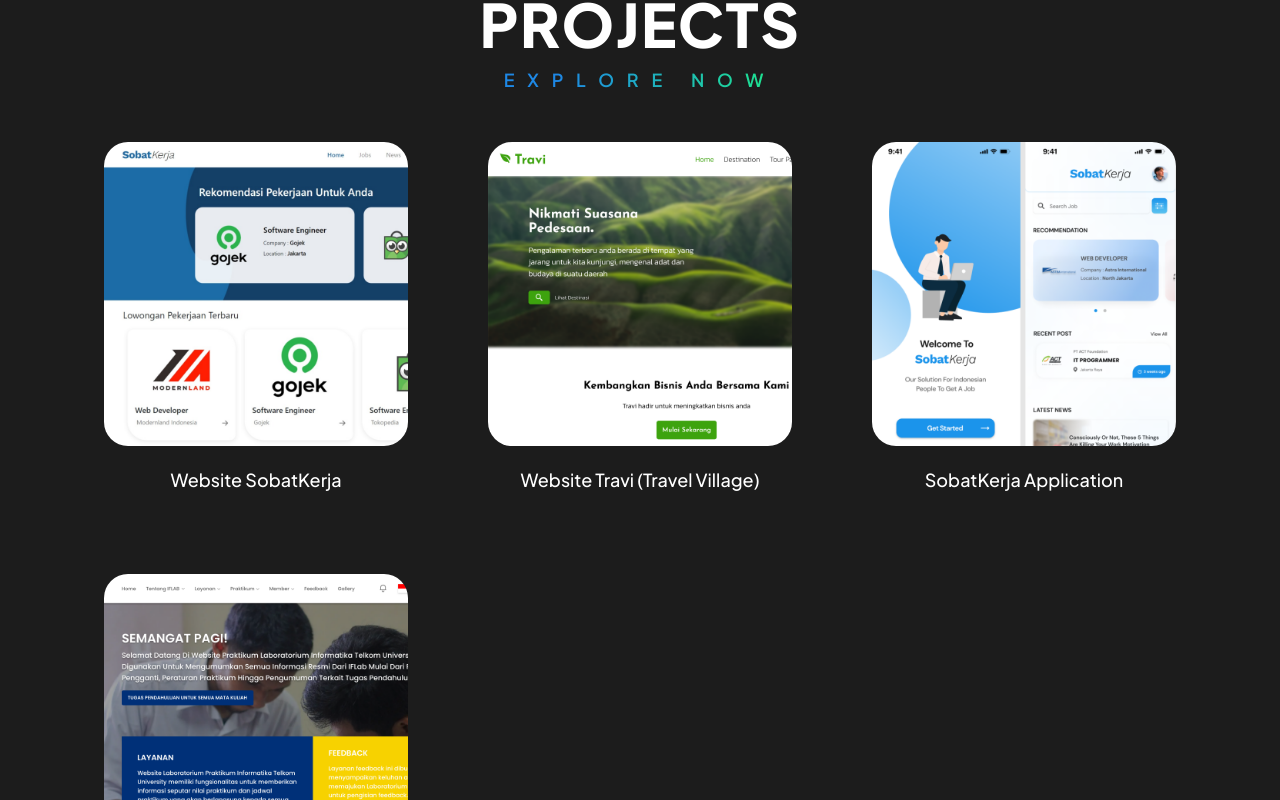
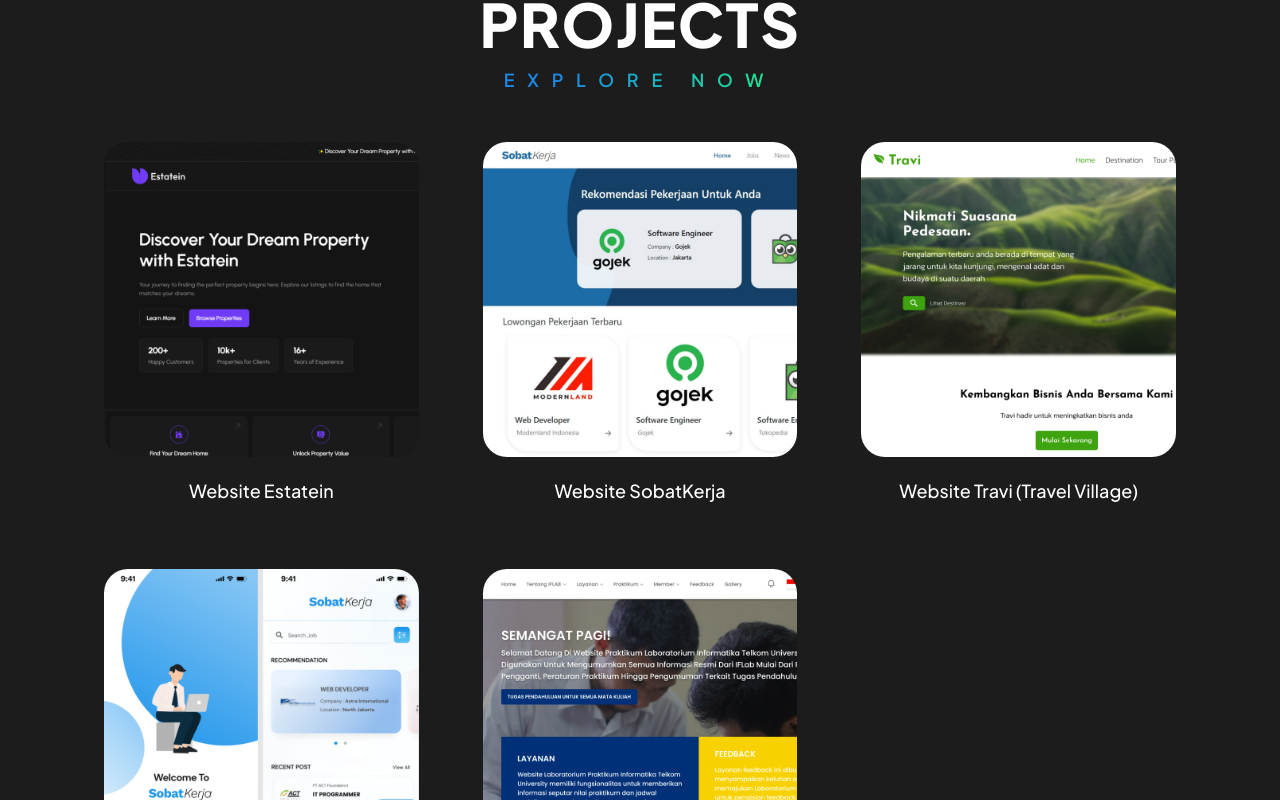
Before and after one commit to Fallcruz/Portfolio, a Next.js app: page / in a window 1280 px wide. Shown: the part 1820-2620 px from the top of the page. Built offline with nearby package versions, Linux system fonts and the light colour scheme; a web font is replaced by a local one.

Commit message:
update v3

```diff
--- a/app/components/Projects.js
+++ b/app/components/Projects.js
@@ -3,6 +3,7 @@
 
 function Projects() {
     const listProjects = [
+        { label: 'website-estatein', src: '/img/estatein.png', alt: 'website-estatein', title: 'Website Estatein' },
         { label: 'website-sobatkerja', src: '/img/sobatkerja.png', alt: 'website-sobatkerja', title: 'Website SobatKerja' },
         { label: 'website-travi', src: '/img/travi.png', alt: 'website-travi', title: 'Website Travi (Travel Village)' },
         { label: 'sobatkerja-application', src: '/img/sobatkerja-mobile.png', alt: 'sobatkerja-application', title: 'SobatKerja Application' },
@@ -14,7 +15,7 @@
                 <h1 className='lg:text-6xl text-5xl font-extrabold uppercase tracking-wide'>Projects</h1>
                 <h4 className='lg:text-lg text-base font-semibold uppercase tracking-[0.8rem] linear-blue text-transparent'>Explore Now</h4>
             </div>
-            <div className='grid lg:grid-cols-3 md:grid-cols-2 grid-cols-1 w-full justify-center items-center gap-12 lg:px-6'>
+            <div className='grid lg:grid-cols-3 md:grid-cols-2 grid-cols-1 w-full justify-center items-center gap-8 lg:px-6'>
                 {listProjects.map((data, index) => {
                     return (
                         <div className='flex flex-col items-center justify-start lg:p-4 gap-5' aria-label={data.label} key={index}>
--- a/app/layout.js
+++ b/app/layout.js
@@ -23,7 +23,7 @@
             <body>
                 <main className="flex flex-col min-h-screen max-w-[1600px] mx-auto gap-4">
                     <Navbar />
-                    <div className='lg:min-h-[10px] min-h-[20px]'></div>
+                    <div className='lg:min-h-[10px] min-h-[10px]'></div>
                     <div className='lg:px-16 px-8'>
                         {children}
                     </div>
--- a/app/projects/[slug]/page.js
+++ b/app/projects/[slug]/page.js
@@ -3,6 +3,19 @@
 
 function page({ params }) {
     const listProjects = [
+        {
+            label: 'website-estatein',
+            src: '/img/estatein-full.png',
+            alt: 'website-estatein',
+            title: 'Website Estatein',
+            desc: '-',
+            tools: {
+                language: 'Bahasa Pemorograman : HTML, CSS, Javascript',
+                framework: 'Framework : NextJS dan Tailwind CSS',
+                editor: 'Code Editor : Visual Studio Code',
+            },
+            source: 'https://estatein.vercel.app',
+        },
         {
             label: 'website-sobatkerja',
             src: '/img/sobatkerja-full.png',
--- a/app/projects/page.js
+++ b/app/projects/page.js
@@ -3,6 +3,13 @@
 
 function page() {
     const listProjects = [
+        {
+            label: 'website-estatein',
+            src: '/img/estatein.png',
+            alt: 'website-estatein',
+            title: 'Website Estatein',
+            desc: '-',
+        },
         {
             label: 'website-sobatkerja',
             src: '/img/sobatkerja.png',
```
Also changed, not shown: public/img/estatein-full.png (added), public/img/estatein.png (added).
